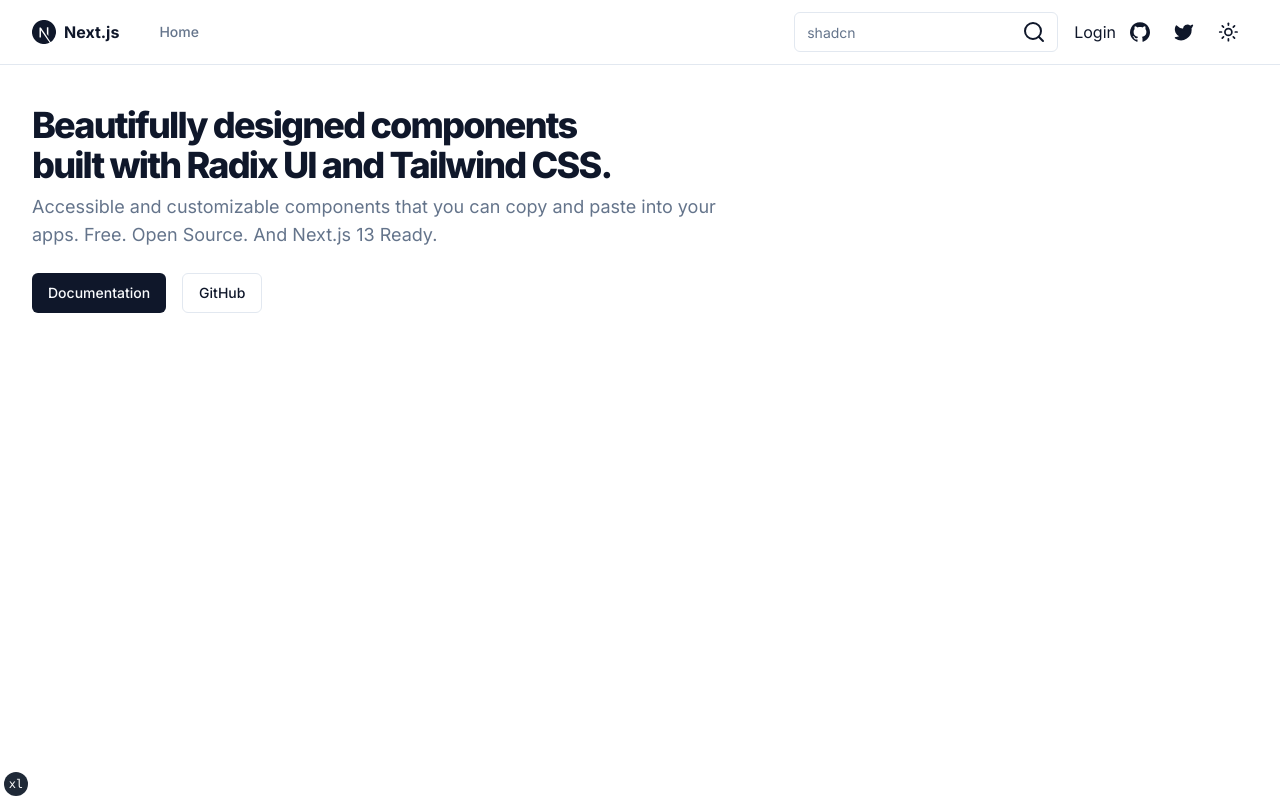
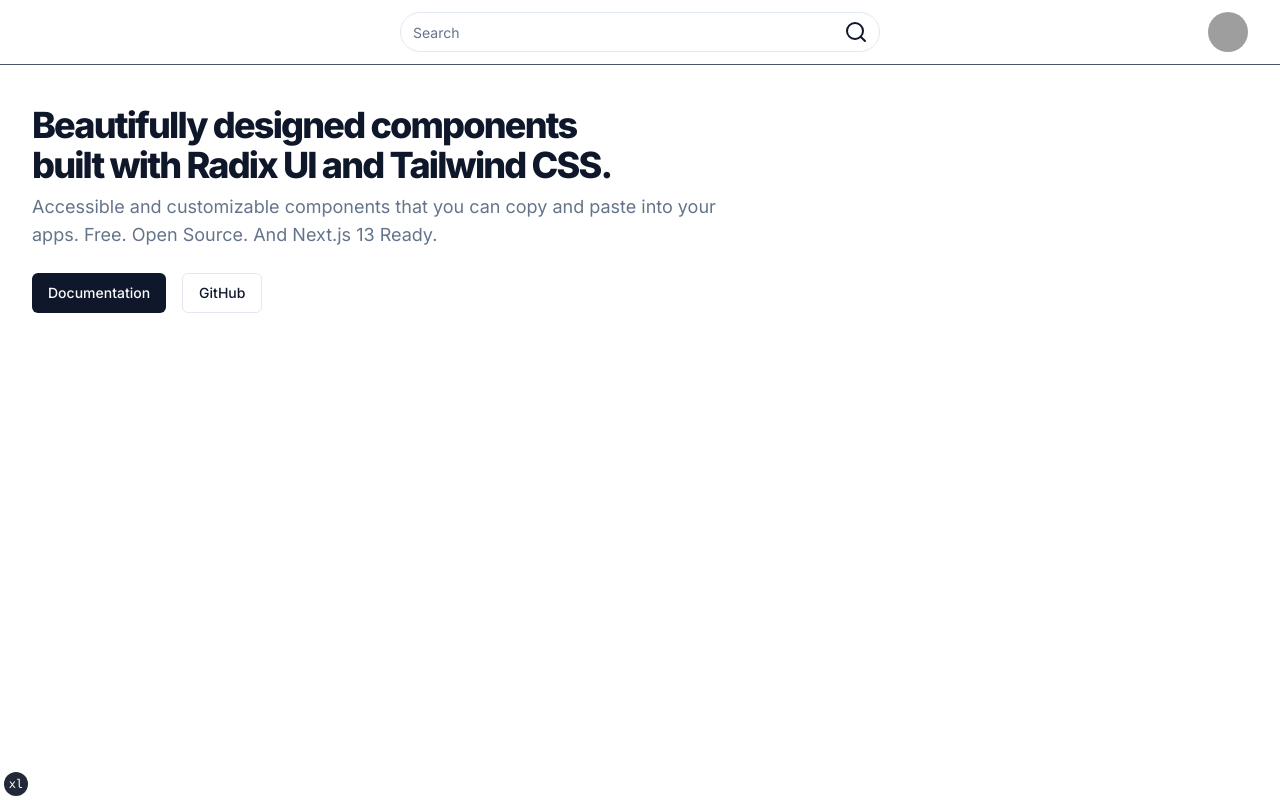
Before and after one commit to KryptXBSA/StorageBox, a Next.js app in the folder website/: page / in a window 1280 px wide. Built offline with nearby package versions, Linux system fonts and the light colour scheme; grey boxes are pictures that could not be loaded.

Commit message:
dashboard layout done

```diff
--- a/website/package.json
+++ b/website/package.json
@@ -16,6 +16,7 @@
   "dependencies": {
     "@hookform/resolvers": "^3.3.1",
     "@nanostores/react": "^0.7.1",
+    "@radix-ui/react-avatar": "^1.0.3",
     "@radix-ui/react-dialog": "^1.0.4",
     "@radix-ui/react-dropdown-menu": "^2.0.5",
     "@radix-ui/react-label": "^2.0.2",
--- a/website/src/app/(dashboard)/layout.tsx
+++ b/website/src/app/(dashboard)/layout.tsx
@@ -11,6 +11,7 @@ import "@uppy/drag-drop/dist/style.css"
 import "@uppy/file-input/dist/style.css"
 import "@uppy/progress-bar/dist/style.css"
 import { redirect } from "next/navigation"
+import { SiteHeader } from "@/layout/SiteHeader"
 import { SetSession } from "@/session/SetSession"
 
 // import { SetSession } from "@/state/session"
@@ -21,7 +22,6 @@ import { fontSans } from "@/lib/fonts"
 import { cn } from "@/lib/utils"
 import { FloatingNewBtn } from "@/components/FloatingNewBtn"
 import { ReactQueryProvider } from "@/components/ReactQueryProvider"
-import { SiteHeader } from "@/layout/SiteHeader"
 import { TailwindIndicator } from "@/components/tailwind-indicator"
 import { ThemeProvider } from "@/components/theme-provider"
 
@@ -66,12 +66,12 @@ export default function RootLayout({ children }: RootLayoutProps) {
         >
           <ReactQueryProvider>
             <SetSession session={session} />
-            <ThemeProvider attribute="class" defaultTheme="system" enableSystem>
+            <ThemeProvider attribute="class" defaultTheme="dark">
               <div className="absolute bottom-20 right-20 z-10 flex flex-row items-center gap-3">
                 <FloatingNewBtn />
               </div>
-              <div className="relative flex min-h-screen flex-col">
-                <Sidebar />
+              <Sidebar />
+              <div style={{ width: 'calc(100% - 240px)' }}className="relative ml-auto flex min-h-screen flex-col">
                 <SiteHeader />
                 <main className="ml-60 flex-1">{children}</main>
               </div>
--- /dev/null
+++ b/website/src/components/Avatar.tsx
@@ -0,0 +1,34 @@
+"use client"
+
+import { LogOut, Settings } from "lucide-react"
+
+import { Avatar, AvatarFallback, AvatarImage } from "@/components/ui/avatar"
+import {
+  Popover,
+  PopoverContent,
+  PopoverTrigger,
+} from "@/components/ui/popover"
+
+import { Button } from "./ui/button"
+
+export function UserAvatar() {
+  return (
+    <Popover>
+      <PopoverTrigger asChild>
+        <Avatar className="cursor-pointer">
+          <AvatarImage src="https://github.com/shadcn.png" alt="@shadcn" />
+          <AvatarFallback>CN</AvatarFallback>
+        </Avatar>
+      </PopoverTrigger>
+      <PopoverContent className="w-44 space-y-4">
+        <Button variant="ghost" className="w-full gap-2  border-none">
+          <Settings />
+          <span> Settings</span>
+        </Button>
+        <Button variant="ghost" className="w-full gap-2 border-none">
+          <LogOut /> LogOut
+        </Button>
+      </PopoverContent>
+    </Popover>
+  )
+}
--- a/website/src/components/Search.tsx
+++ b/website/src/components/Search.tsx
@@ -13,11 +13,11 @@ export function Search() {
   }
 
   return (
-    <div className="max-w-lg relative">
+    <div className=" relative">
       <Input
-        placeholder="shadcn"
+        placeholder="Search"
         onChange={handleInputChange}
-        className="pr-10" // Add padding for the icon
+        className="w-[480px] rounded-3xl"
       />
       <SearchIcon className="absolute right-3 top-1/2 transform -translate-y-1/2" />
     </div>
--- a/website/src/components/theme-provider.tsx
+++ b/website/src/components/theme-provider.tsx
@@ -5,5 +5,5 @@ import { ThemeProvider as NextThemesProvider } from "next-themes"
 import { type ThemeProviderProps } from "next-themes/dist/types"
 
 export function ThemeProvider({ children, ...props }: ThemeProviderProps) {
-  return <NextThemesProvider {...props}>{children}</NextThemesProvider>
+  return <NextThemesProvider defaultTheme="dark" {...props}>{children}</NextThemesProvider>
 }
--- /dev/null
+++ b/website/src/components/ui/avatar.tsx
@@ -0,0 +1,50 @@
+"use client"
+
+import * as React from "react"
+import * as AvatarPrimitive from "@radix-ui/react-avatar"
+
+import { cn } from "@/lib/utils"
+
+const Avatar = React.forwardRef<
+  React.ElementRef<typeof AvatarPrimitive.Root>,
+  React.ComponentPropsWithoutRef<typeof AvatarPrimitive.Root>
+>(({ className, ...props }, ref) => (
+  <AvatarPrimitive.Root
+    ref={ref}
+    className={cn(
+      "relative flex h-10 w-10 shrink-0 overflow-hidden rounded-full",
+      className
+    )}
+    {...props}
+  />
+))
+Avatar.displayName = AvatarPrimitive.Root.displayName
+
+const AvatarImage = React.forwardRef<
+  React.ElementRef<typeof AvatarPrimitive.Image>,
+  React.ComponentPropsWithoutRef<typeof AvatarPrimitive.Image>
+>(({ className, ...props }, ref) => (
+  <AvatarPrimitive.Image
+    ref={ref}
+    className={cn("aspect-square h-full w-full", className)}
+    {...props}
+  />
+))
+AvatarImage.displayName = AvatarPrimitive.Image.displayName
+
+const AvatarFallback = React.forwardRef<
+  React.ElementRef<typeof AvatarPrimitive.Fallback>,
+  React.ComponentPropsWithoutRef<typeof AvatarPrimitive.Fallback>
+>(({ className, ...props }, ref) => (
+  <AvatarPrimitive.Fallback
+    ref={ref}
+    className={cn(
+      "flex h-full w-full items-center justify-center rounded-full bg-muted",
+      className
+    )}
+    {...props}
+  />
+))
+AvatarFallback.displayName = AvatarPrimitive.Fallback.displayName
+
+export { Avatar, AvatarImage, AvatarFallback }
--- a/website/src/components/ui/separator.tsx
+++ b/website/src/components/ui/separator.tsx
@@ -16,7 +16,7 @@ const Separator = React.forwardRef<
       decorative={decorative}
       orientation={orientation}
       className={cn(
-        "shrink-0 my-3 bg-slate-600",
+        "shrink-0 my-2 bg-slate-600",
         orientation === "horizontal" ? "h-[1px] w-full" : "h-full w-[1px]",
         className
       )}
--- a/website/src/layout/Sidebar.tsx
+++ b/website/src/layout/Sidebar.tsx
@@ -48,9 +48,14 @@ export function Sidebar() {
   const [selected, setSelected] = useState("")
   return (
     <>
-      <div className="fixed left-0 flex h-screen mt-16  w-60  bg-blue-700/20">
-        <div className="flex  w-full flex-col items-center">
-          <p className="text-2xl">LOGO</p>
+      <div className="fixed left-0 flex h-screen  w-60  bg-blue-700/20">
+        <div className="flex  w-full flex-col items-center ">
+          <Logo />
+          <Separator
+            orientation="horizontal"
+            className="mt-0 w-full"
+          />
+        <div className="flex  w-full flex-col overflow-auto items-center ">
           <div className="w-full  flex flex-col">
             {sections.map((section, idx) => (
               <>
@@ -78,9 +83,11 @@ export function Sidebar() {
             </div>
             <Progress className="h-2 bg-black" value={10} />
             <p className="text-[13.5px] font-semibold">
-              <span className="text-sky-400 font-semibold">123 MB&nbsp;</span> of
+              <span className="text-sky-400 font-semibold">123 MB&nbsp;</span>{" "}
+              of
               <span className="font-semibold">&nbsp;500 MB</span>
             </p>
+          </div>
           </div>
 
           <Separator orientation="horizontal" className="w-full" />
@@ -127,3 +134,34 @@ export function Sidebar() {
     )
   }
 }
+
+export function Logo() {
+  return (
+    <div className="flex w-full justify-start px-4 items-center h-16  ">
+      <svg
+        xmlns="http://www.w3.org/2000/svg"
+        xmlnsXlink="http://www.w3.org/1999/xlink"
+        fill="white"
+        version="1.1"
+        id="Capa_1"
+        className="w-12 h-12 mr-3"
+        viewBox="0 0 444.185 444.184"
+        xmlSpace="preserve"
+      >
+        <style
+          className="adjust-screen-brightness"
+          media="screen"
+          dangerouslySetInnerHTML={{ __html: "" }}
+        />
+        <g>
+          <g>
+            <path d="M404.198,205.738c-0.917-0.656-2.096-0.83-3.165-0.467c0,0-119.009,40.477-122.261,41.598    c-2.725,0.938-4.487-1.42-4.487-1.42l-37.448-46.254c-0.935-1.154-2.492-1.592-3.89-1.098c-1.396,0.494-2.332,1.816-2.332,3.299    v167.891c0,1.168,0.583,2.26,1.556,2.91c0.584,0.391,1.263,0.59,1.945,0.59c0.451,0,0.906-0.088,1.336-0.267l168.045-69.438    c1.31-0.541,2.163-1.818,2.163-3.234v-91.266C405.66,207.456,405.116,206.397,404.198,205.738z" />
+            <path d="M443.487,168.221l-32.07-42.859c-0.46-0.615-1.111-1.061-1.852-1.27L223.141,71.456c-0.622-0.176-1.465-0.125-2.096,0.049    L34.62,124.141c-0.739,0.209-1.391,0.654-1.851,1.27L0.698,168.271c-0.672,0.898-0.872,2.063-0.541,3.133    c0.332,1.07,1.157,1.918,2.219,2.279l157.639,53.502c0.369,0.125,0.749,0.187,1.125,0.187c1.035,0,2.041-0.462,2.718-1.296    l44.128-54.391l13.082,3.6c0.607,0.168,1.249,0.168,1.857,0v-0.008c0.064-0.016,0.13-0.023,0.192-0.041l13.082-3.6l44.129,54.391    c0.677,0.834,1.683,1.295,2.718,1.295c0.376,0,0.756-0.061,1.125-0.186l157.639-53.502c1.062-0.361,1.887-1.209,2.219-2.279    C444.359,170.283,444.159,169.119,443.487,168.221z M222.192,160.381L88.501,123.856l133.691-37.527l133.494,37.479    L222.192,160.381z" />
+            <path d="M211.238,198.147c-1.396-0.494-2.955-0.057-3.889,1.098L169.901,245.5c0,0-1.764,2.356-4.488,1.42    c-3.252-1.121-122.26-41.598-122.26-41.598c-1.07-0.363-2.248-0.189-3.165,0.467c-0.918,0.658-1.462,1.717-1.462,2.846v91.267    c0,1.416,0.854,2.692,2.163,3.233l168.044,69.438c0.43,0.178,0.885,0.266,1.336,0.266c0.684,0,1.362-0.199,1.946-0.59    c0.972-0.65,1.555-1.742,1.555-2.91V201.445C213.57,199.963,212.635,198.641,211.238,198.147z" />
+          </g>
+        </g>
+      </svg>
+      <span className="text-xl font-bold">Storage Box</span>
+    </div>
+  )
+}
--- a/website/src/layout/SiteHeader.tsx
+++ b/website/src/layout/SiteHeader.tsx
@@ -1,54 +1,17 @@
-import Link from "next/link"
-
-import { siteConfig } from "@/config/site"
-import { buttonVariants } from "@/components/ui/button"
-import { Icons } from "@/components/icons"
-import { MainNav } from "@/components/main-nav"
-import { ThemeToggle } from "@/components/theme-toggle"
 import { Search } from "@/components/Search"
+import { UserAvatar } from "@/components/Avatar"
 
 // TODO get server session for the login text
 export function SiteHeader() {
   return (
     <header className="bg-background sticky top-0 z-40 w-full border-b">
       <div className="container flex h-16 items-center space-x-4 sm:justify-between sm:space-x-0">
-        <MainNav items={siteConfig.mainNav} />
-        <div className="flex flex-1 items-center justify-end space-x-4">
+        <div className="flex flex-1 items-center justify-between space-x-4">
+          <div className="invisible">
+            <UserAvatar/>
+            </div>
           <Search/>
-          <nav className="flex items-center space-x-1">
-            <Link href="/login">Login</Link>
-            <Link
-              href={siteConfig.links.github}
-              target="_blank"
-              rel="noreferrer"
-            >
-              <div
-                className={buttonVariants({
-                  size: "icon",
-                  variant: "ghost",
-                })}
-              >
-                <Icons.gitHub className="h-5 w-5" />
-                <span className="sr-only">GitHub</span>
-              </div>
-            </Link>
-            <Link
-              href={siteConfig.links.twitter}
-              target="_blank"
-              rel="noreferrer"
-            >
-              <div
-                className={buttonVariants({
-                  size: "icon",
-                  variant: "ghost",
-                })}
-              >
-                <Icons.twitter className="h-5 w-5 fill-current" />
-                <span className="sr-only">Twitter</span>
-              </div>
-            </Link>
-            <ThemeToggle />
-          </nav>
+            <UserAvatar/>
         </div>
       </div>
     </header>
--- a/website/src/styles/globals.css
+++ b/website/src/styles/globals.css
@@ -12,8 +12,7 @@
 
     --popover: 0 0% 100%;
     --popover-foreground: 222.2 47.4% 11.2%;
-
-    --border: 214.3 31.8% 91.4%;
+    --border: 215.294, 19%, 35%;
     --input: 214.3 31.8% 91.4%;
 
     --card: 0 0% 100%;
@@ -49,7 +48,7 @@
     --popover: 224 71% 4%;
     --popover-foreground: 215 20.2% 65.1%;
 
-    --border: 216 34% 17%;
+    --border: 215.294, 19%, 35%;
     --input: 216 34% 17%;
 
     --card: 224 71% 4%;
```
Also changed, not shown: 1 other file (tests, documents, lock files or other folders).
